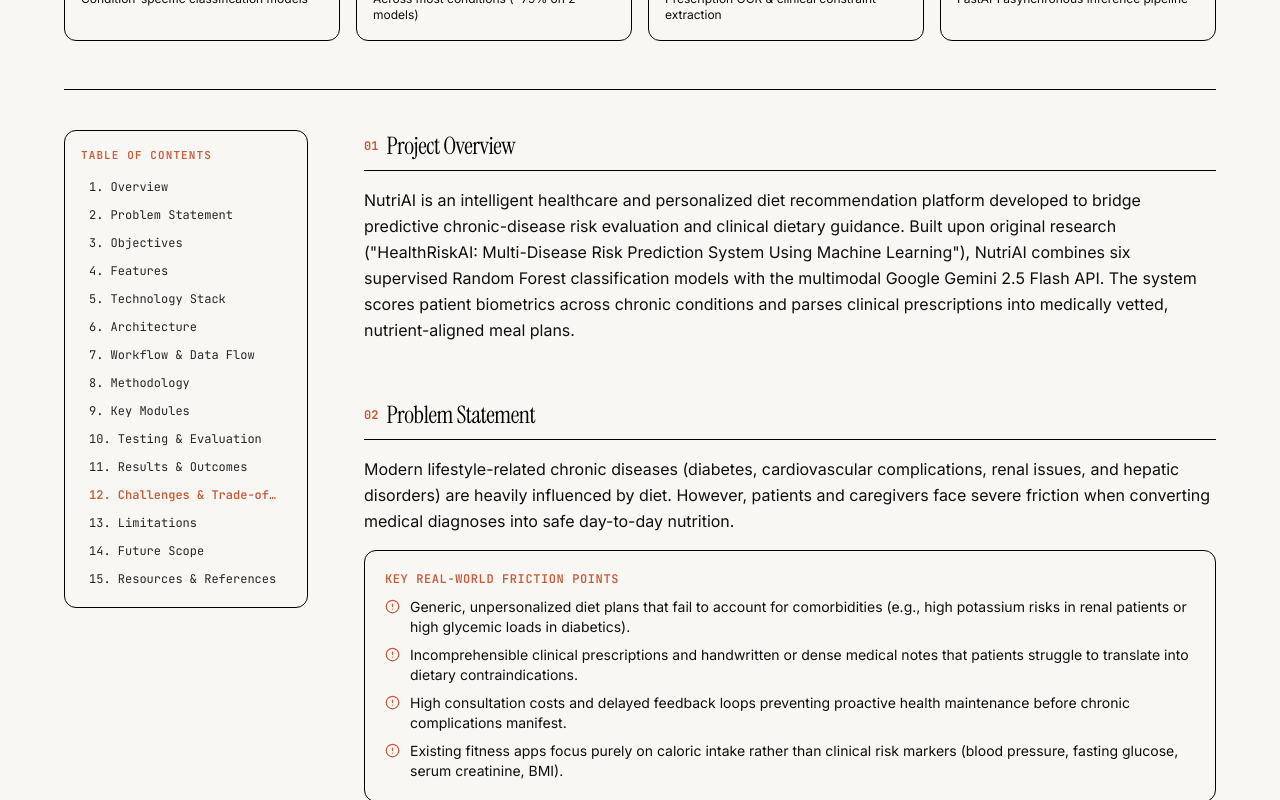
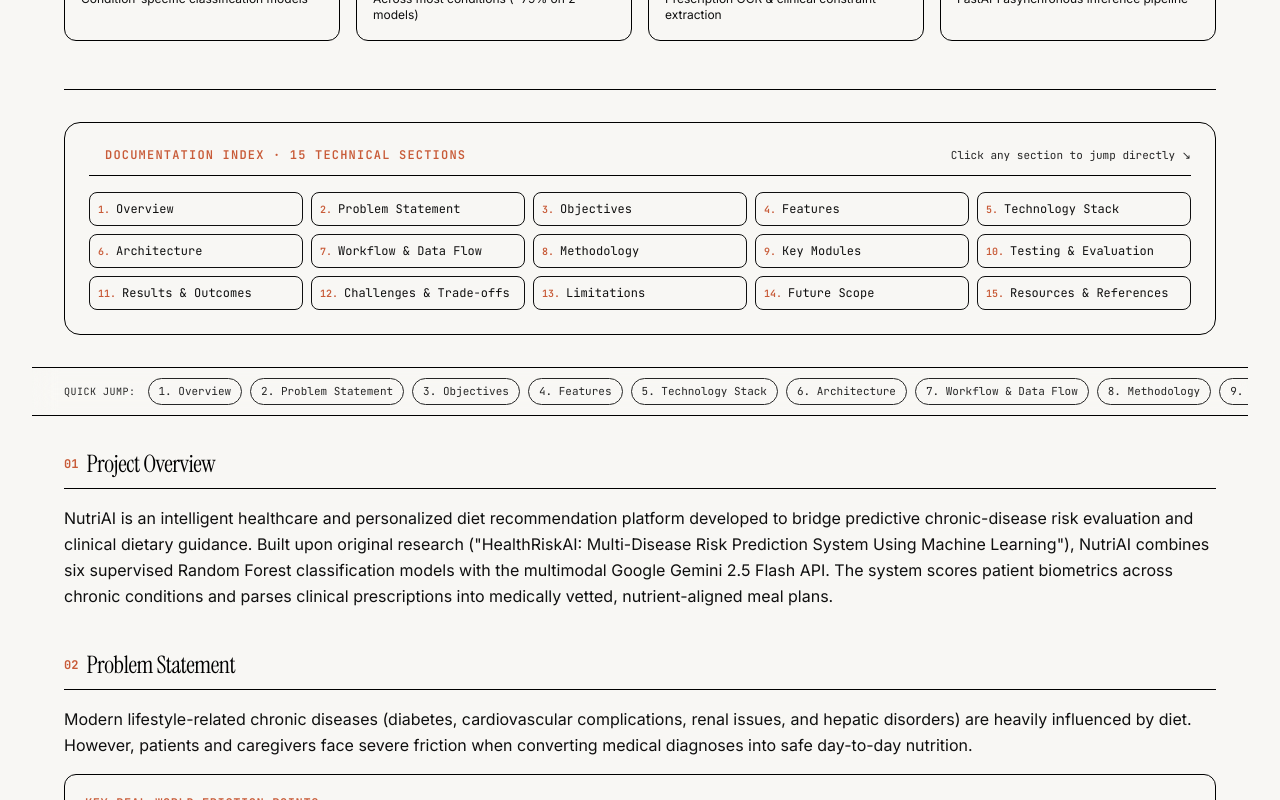
Before and after one commit to Arayana-sood/arayana-portfolio, a React (Vite) app: page /projects/nutriai in a window 1280 px wide. Shown: the part 620-1420 px from the top of the page. Built offline with nearby package versions, Linux system fonts and the light colour scheme.

Commit message:
fix: remove asymmetric sidebar gap on project documentation pages and center content with clean quick jump index

```diff
--- a/src/pages/ProjectDocPage.tsx
+++ b/src/pages/ProjectDocPage.tsx
@@ -209,15 +209,46 @@
           </div>
         </header>
 
-        {/* ── Main Two-Column Content: Left TOC, Right 15 Sections ── */}
-        <div className="py-10 grid grid-cols-1 lg:grid-cols-12 gap-8 lg:gap-12 items-start">
-          {/* Sticky Table of Contents Sidebar (Desktop) */}
-          <aside className="hidden lg:block lg:col-span-3 sticky top-28 self-start max-h-[calc(100vh-140px)] overflow-y-auto pr-2">
-            <div className="p-4 rounded-xl bg-[--bg-surface] border border-[--border-subtle] flex flex-col gap-3">
-              <span className="text-[11px] font-mono-text uppercase tracking-widest text-accent font-semibold">
-                Table of Contents
+        {/* ── Table of Contents Index Card ────────────────────────── */}
+        <div className="my-8 p-5 sm:p-6 rounded-2xl bg-[--bg-surface] border border-[--border-subtle] flex flex-col gap-4">
+          <div className="flex flex-col sm:flex-row sm:items-center justify-between gap-2 border-b border-[--border-subtle] pb-3">
+            <div className="flex items-center gap-2">
+              <span className="w-2 h-2 rounded-full bg-[--accent]" />
+              <h2 className="text-xs font-mono-text uppercase tracking-widest text-accent font-semibold">
+                Documentation Index · 15 Technical Sections
+              </h2>
+            </div>
+            <span className="text-[11px] font-mono-text text-muted">
+              Click any section to jump directly ↘
             </span>
-              <nav className="flex flex-col gap-1 text-xs font-mono-text" aria-label="Documentation sections">
+          </div>
+
+          <nav className="grid grid-cols-2 sm:grid-cols-3 md:grid-cols-5 gap-2" aria-label="Quick jump index">
+            {TOC_SECTIONS.map((sec) => (
+              <a
+                key={sec.id}
+                href={`#${sec.id}`}
+                onClick={(e) => handleTocClick(e, sec.id)}
+                className={cn(
+                  'p-2 rounded-lg text-xs font-mono-text transition-all duration-150',
+                  'bg-[--bg-elevated] border border-[--border-subtle] hover:border-[--accent] hover:text-accent',
+                  'flex items-center gap-1.5 truncate text-secondary hover:bg-[--bg-surface]'
+                )}
+              >
+                <span className="text-accent font-semibold text-[10px] shrink-0">
+                  {sec.label.split('.')[0]}.
+                </span>
+                <span className="truncate">{sec.label.split('.')[1]}</span>
+              </a>
+            ))}
+          </nav>
+        </div>
+
+        {/* ── Sticky Section Navigation Bar ─────────────────────────── */}
+        <div className="sticky top-20 z-30 -mx-4 sm:-mx-6 lg:-mx-8 px-4 sm:px-6 lg:px-8 py-2.5 bg-[--bg]/95 backdrop-blur-md border-y border-[--border-subtle] mb-8 overflow-x-auto no-scrollbar flex items-center gap-2">
+          <span className="text-[10px] font-mono-text text-muted uppercase tracking-wider shrink-0 mr-1 hidden sm:inline">
+            Quick Jump:
+          </span>
           {TOC_SECTIONS.map((sec) => {
             const isActive = activeToc === sec.id;
             return (
@@ -226,22 +257,20 @@
                 href={`#${sec.id}`}
                 onClick={(e) => handleTocClick(e, sec.id)}
                 className={cn(
-                        'py-1 px-2 rounded transition-colors text-left truncate',
+                  'px-2.5 py-1 rounded-full text-[11px] font-mono-text shrink-0 transition-colors whitespace-nowrap',
                   isActive
-                          ? 'bg-[--accent-muted] text-accent font-semibold'
-                          : 'text-muted hover:text-primary hover:bg-[--bg-hover]'
+                    ? 'bg-[--accent] text-[--accent-fg] font-medium shadow-warm-xs'
+                    : 'bg-[--bg-surface] text-muted hover:text-primary hover:bg-[--bg-elevated] border border-[--border-subtle]'
                 )}
               >
                 {sec.label}
               </a>
             );
           })}
-              </nav>
         </div>
-          </aside>
 
-          {/* Right Content Area (9 cols) */}
-          <div className="lg:col-span-9 flex flex-col gap-14">
+        {/* ── Main Centered Content: 15 Sections with Consistent Rhythm ── */}
+        <div className="flex flex-col gap-8 sm:gap-10">
             {/* 1. Project Overview */}
             <section id="overview" className="scroll-mt-28 flex flex-col gap-4">
               <div className="flex items-center gap-2 pb-2 border-b border-[--border-subtle]">
@@ -725,7 +754,6 @@
             </div>
           </div>
         </div>
-      </div>
       </article>
     );
   }
```
Lines whose indentation alone changed are shown as unchanged.
